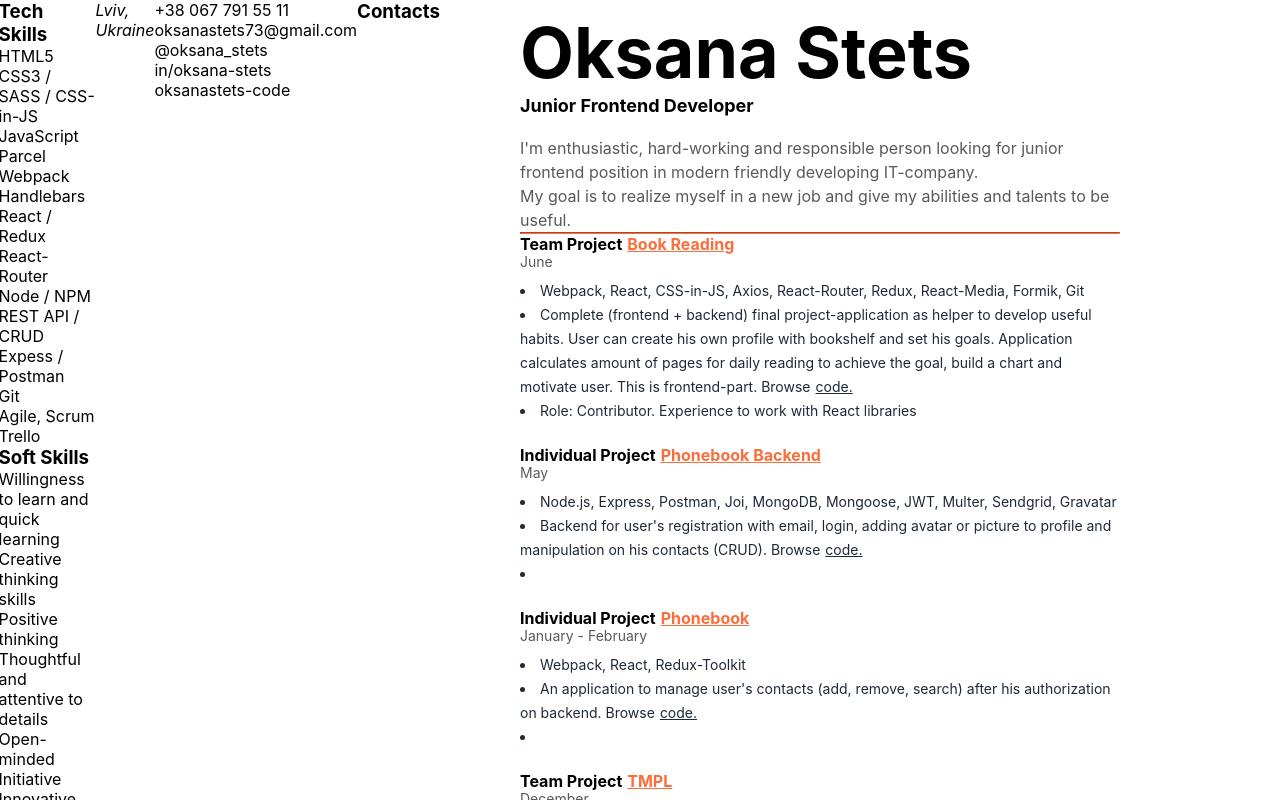
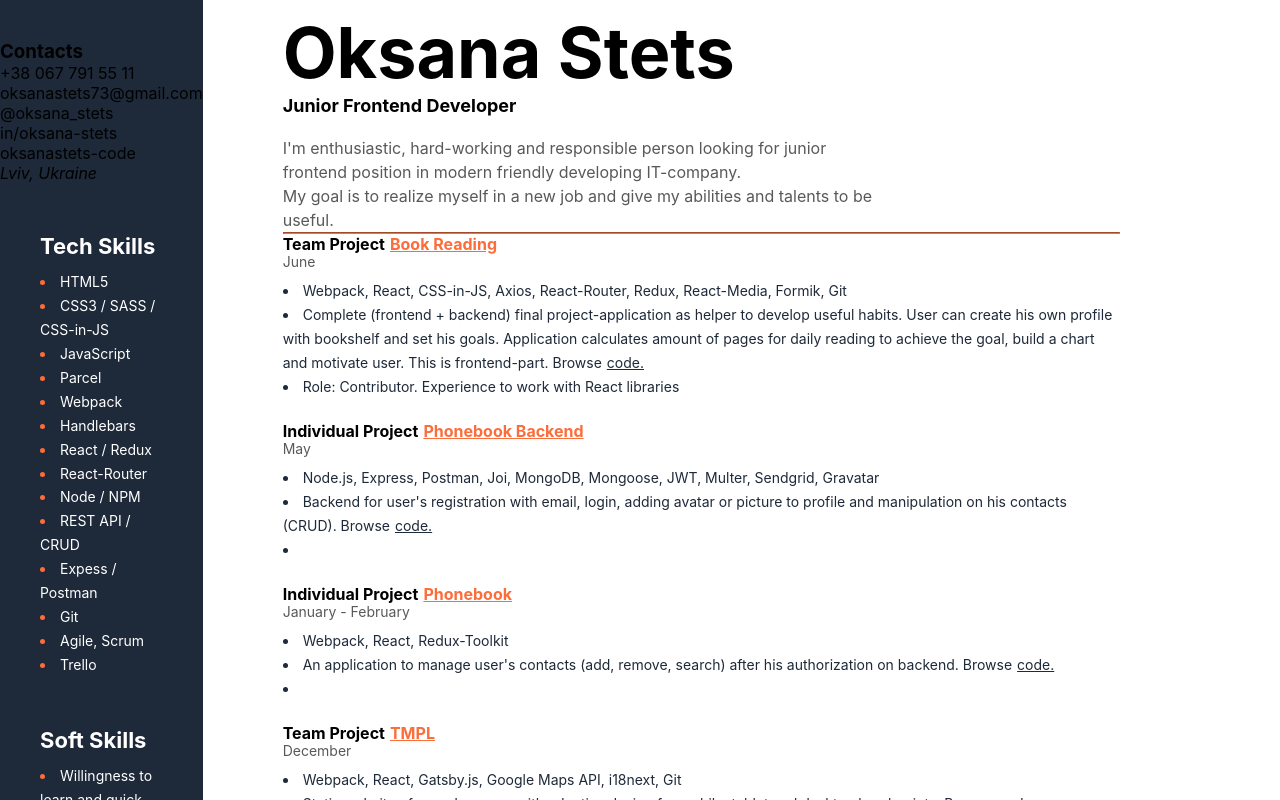
Before and after one commit to oksanastets-code/my-cv, a React (Create React App) app: page / in a window 1280 px wide. Shown: the top 800 px of the page. Built offline with nearby package versions, Linux system fonts and the light colour scheme.

Commit message:
add styles to skills

```diff
--- a/src/components/Sidebar/Sidebar.jsx
+++ b/src/components/Sidebar/Sidebar.jsx
@@ -1,16 +1,24 @@
+import styled from 'styled-components';
+
 import { ContactBlock } from '../Sidebar/ContactsBlock/ContactsBlock';
+import { Skills } from '../Sidebar/Skills/Skills';
+import { Languages } from '../Sidebar/Languages/Languages';
+
 import contacts from '../../data/contacts.json';
-import { Skills } from '../Sidebar/Skills/Skills';
 import skills from '../../data/skills.json';
-import { Languages } from '../Sidebar/Languages/Languages';
 import languages from '../../data/languages.json';
 
 export const Sidebar = () => {
   return (
-    <>
+    <AsideBar>
       <ContactBlock items={contacts} />
       <Skills items={skills} />
       <Languages title={languages.title} stack={languages.stack} />
-    </>
+    </AsideBar>
   );
 };
+const AsideBar = styled.aside`
+  background-color: #1e2939;
+  width: 370px;
+  padding: 40px 0 10px 0;
+`;
--- a/src/components/Sidebar/Skills/SkillItem.jsx
+++ b/src/components/Sidebar/Skills/SkillItem.jsx
@@ -1,10 +1,36 @@
+import styled from 'styled-components';
+
 export const SkillItem = ({ title, stack }) => (
-  <>
-    <h3>{title}</h3>
-    <ul>
+  <Block>
+    <Title>{title}</Title>
+    <List>
       {stack.map((item, index) => (
-        <li key={index}>{item}</li>
+        <Item key={index}>
+          <ItemText>{item}</ItemText>
+        </Item>
       ))}
-    </ul>
-  </>
+    </List>
+  </Block>
 );
+const Block = styled.div`
+  margin: 50px 40px 0 40px;
+  color: #ffffff;
+`;
+const Title = styled.h3`
+  font-weight: bold;
+  font-size: 22px;
+  line-height: 27px;
+  margin-bottom: 10px;
+`;
+const List = styled.ul`
+  list-style: initial;
+  list-style-position: inside;
+`;
+const Item = styled.li`
+  font-size: 14px;
+  line-height: 1.71;
+  color: #fb6d3a;
+`;
+const ItemText = styled.span`
+  color: white;
+`;
```
